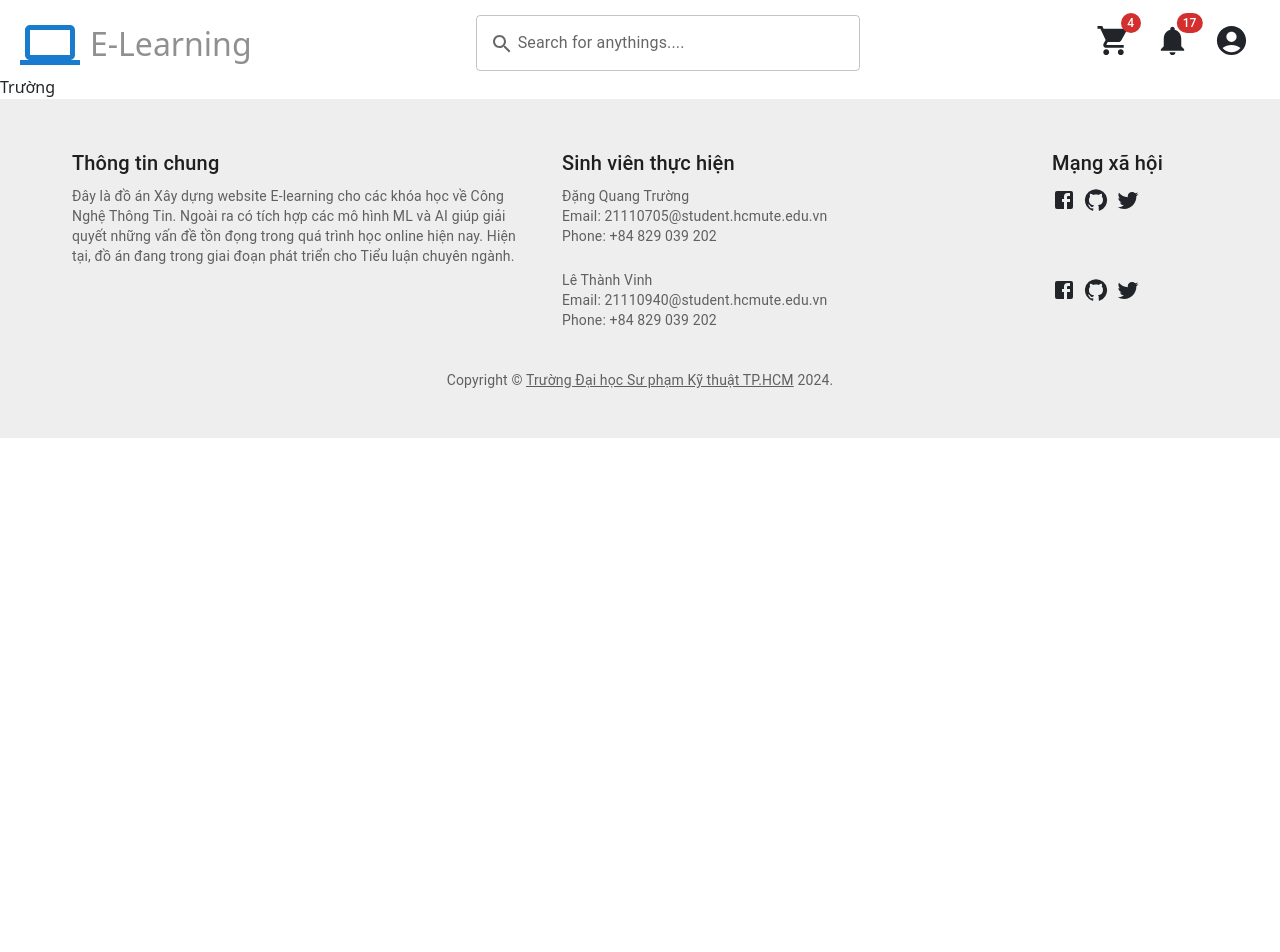
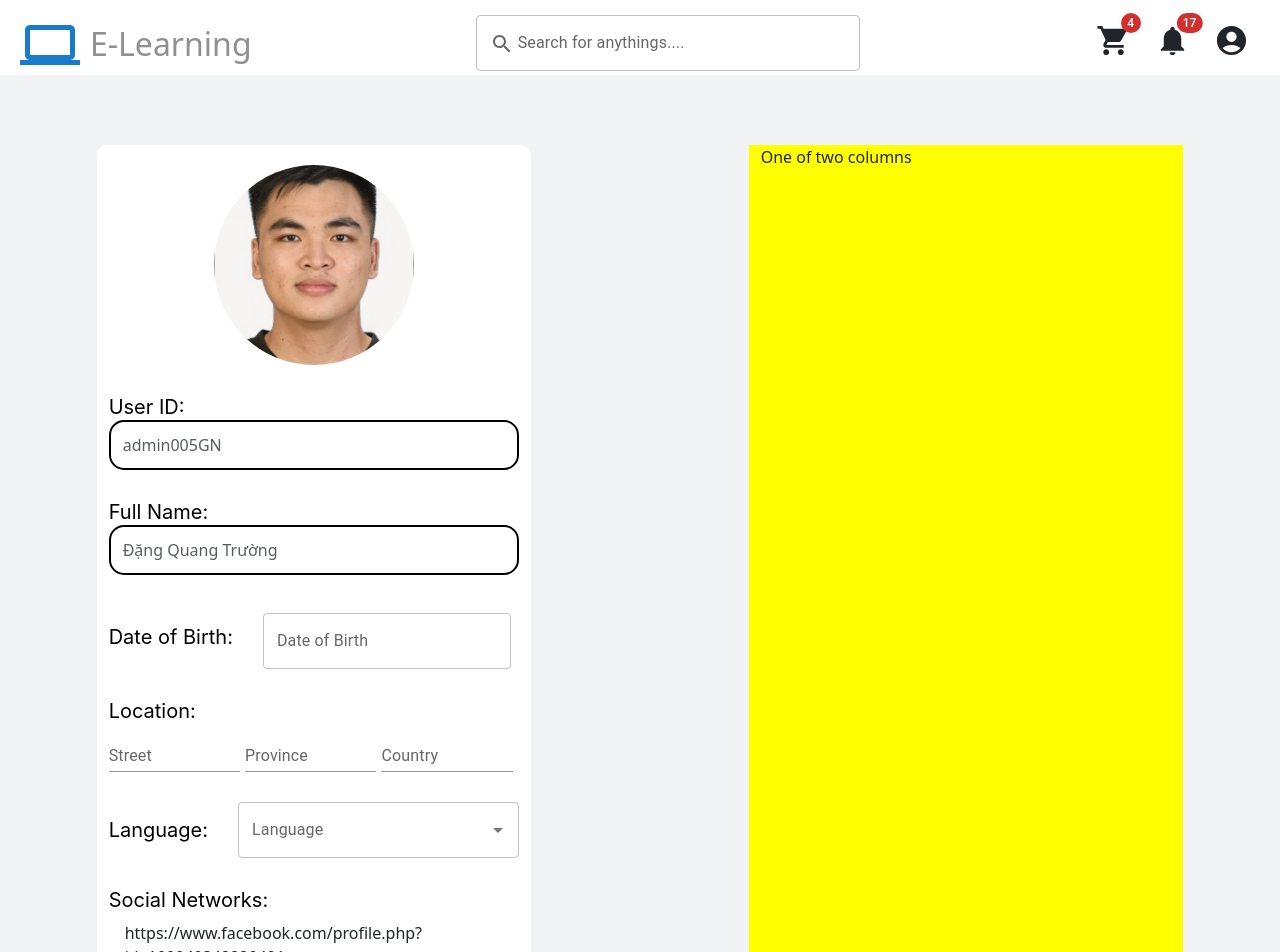
Before and after one commit to TruongDang23/Project_eLearning, a React (Vite) app: page / in a window 1280 px wide. Shown: the top 952 px of the page. Before the commit the page ends 800 px from the top, so only its background shows below. Built offline with nearby package versions, Linux system fonts and the light colour scheme.

Commit message:
Xong 50% của admin_information

```diff
--- a/package.json
+++ b/package.json
@@ -14,7 +14,9 @@
     "@emotion/styled": "^11.11.5",
     "@mui/icons-material": "^5.15.15",
     "@mui/material": "^5.15.15",
+    "@mui/x-date-pickers": "^7.1.1",
     "bootstrap": "^5.3.3",
+    "dayjs": "^1.11.10",
     "react": "^18.2.0",
     "react-dom": "^18.2.0",
     "react-router-dom": "^6.22.3"
--- a/src/components/general/Footer/footer.jsx
+++ b/src/components/general/Footer/footer.jsx
@@ -52,7 +52,7 @@ export default function Footer() {
               Email: 21110940@student.hcmute.edu.vn
             </Typography>
             <Typography variant="body2" color="text.secondary">
-              Phone: +84 829 039 202
+              Phone: +84 911 685 322
             </Typography>
           </Grid>
           <Grid item xs={12} sm={2}>
--- a/src/screens/admin/information/infomation.css
+++ /dev/null
@@ -1 +0,0 @@
-/*This is css of infomation screen of admin*/
--- /dev/null
+++ b/src/screens/admin/information/information.css
@@ -0,0 +1,17 @@
+/*This is css of infomation screen of admin*/
+label {
+    color: #000;
+    font-family: Inter;
+    font-size: 20px;
+    font-style: normal;
+    font-weight: 400;
+    line-height: normal;
+}
+
+.button_custom {
+    width: 40%;
+    margin-top: 30px;
+    margin-bottom: 30px;
+    display: flex;
+    justify-content: space-between;
+}
--- a/src/screens/admin/information/information.jsx
+++ b/src/screens/admin/information/information.jsx
@@ -1,13 +1,198 @@
 //This is information screen of admin
-import { GeneralFooter, HeaderAfterLogin } from '../../../components/general/index'
+import { GeneralFooter, HeaderAfterLogin } from '~/components/general/index'
+import './information.css'
+import 'bootstrap/dist/css/bootstrap.css'
+import Avatar from '@mui/material/Avatar'
+import avt from '~/assets/avatar.jpg'
+import { DemoContainer } from '@mui/x-date-pickers/internals/demo'
+import { AdapterDayjs } from '@mui/x-date-pickers/AdapterDayjs'
+import { LocalizationProvider } from '@mui/x-date-pickers/LocalizationProvider'
+import { DatePicker } from '@mui/x-date-pickers/DatePicker'
+import TextField from '@mui/material/TextField'
+import Autocomplete from '@mui/material/Autocomplete'
+import Button from '@mui/material/Button'
+
 function Information() {
   return (
     <>
       <HeaderAfterLogin/>
-      Trường
+
+      <div style={{ backgroundColor:'#F1F3F5' }}>
+        <div className="row justify-content-around" style={{ paddingTop: '70px', paddingBottom: '70px' }}>
+          <div className="col-4" style={{ display:'flex', flexDirection:'column', alignItems:'center', backgroundColor:'white', borderRadius:'10px' }}>
+            <Avatar
+              alt="Avatar"
+              src={avt}
+              sx={{ width: 200, height: 200, marginTop:'20px' }}
+            />
+
+            <div style={{ width: '100%', marginTop: '30px' }}>
+              <label style={{ textAlign:'right' }}>User ID:</label>
+              <input type="text" className="form-control" id="user_id" placeholder="admin005GN" style={{ borderWidth: '2px', borderRadius: '15px', borderColor:'black', height:'50px' }}/>
+            </div>
+
+            <div style={{ width: '100%', marginTop: '30px' }}>
+              <label style={{ textAlign:'right' }}>Full Name:</label>
+              <input type="text" className="form-control" id="full_name" placeholder="Đặng Quang Trường" style={{ borderWidth: '2px', borderRadius: '15px', borderColor:'black', height:'50px' }}/>
+            </div>
+
+            <div style={{ width: '100%', marginTop: '30px', display:'flex', alignItems:'center' }}>
+              <label style={{ textAlign: 'right', marginRight:'30px' }}>Date of Birth:</label>
+              <LocalizationProvider dateAdapter={AdapterDayjs}>
+                <DemoContainer components={['DatePicker']}>
+                  <DatePicker label="Date of Birth" format='DD/MM/YYYY' id="dob" />
+                </DemoContainer>
+              </LocalizationProvider>
+            </div>
+
+            <div style={{ width: '100%', marginTop: '30px' }}>
+              <label style={{ textAlign:'right' }}>Location:</label>
+              <br/>
+              <TextField id="street" label="Street" variant="standard" sx={{ width:'32%', marginRight:'5px' }}/>
+              <TextField id="province" label="Province" variant="standard" sx={{ width:'32%', marginRight:'5px' }} />
+              <TextField id="country" label="Country" variant="standard" sx={{ width:'32%', marginRight:'5px' }} />
+            </div>
+
+            <div style={{ width: '100%', marginTop: '30px', display: 'flex', alignItems: 'center' }}>
+              <label style={{ textAlign: 'right', marginRight: '30px' }}>Language:</label>
+              <Autocomplete
+                disablePortal
+                id="language"
+                options={languages}
+                sx={{ width: 300 }}
+                renderInput={(params) => <TextField {...params} label="Language" />}
+              />
+            </div>
+
+            <div style={{ width: '100%', marginTop: '30px' }}>
+              <label style={{ textAlign: 'right' }}>Social Networks:</label>
+              <ul className="list-group list-group-flush">
+                <a href="https://www.facebook.com/profile.php?id=100040342220491" className="list-group-item list-group-item-action">https://www.facebook.com/profile.php?id=100040342220491</a>
+                <a href="https://github.com/TruongDang23" className="list-group-item list-group-item-action">https://github.com/TruongDang23</a>
+              </ul>
+              <a href="#" style={{ marginLeft:'80%' }}>Add new</a>
+            </div>
+
+            <div style={{ width: '100%', marginTop: '30px' }}>
+              <label style={{ textAlign:'right' }}>Activity Status:</label>
+              <input type="text" className="form-control" id="activity_status" placeholder="Working" style={{ borderWidth: '2px', borderRadius: '15px', borderColor:'black', height:'50px' }}/>
+            </div>
+
+            <div className="button_custom">
+              <input className="btn btn-primary" type="submit" value="SAVE" id="btnSave"/>
+              <button type="button" className="btn btn-outline-danger" id="btnCancel">CANCEL</button>
+            </div>
+          </div>
+
+          <div className="col-4" style={{ backgroundColor: 'yellow' }}>
+            One of two columns
+          </div>
+        </div>
+      </div>
+
       <GeneralFooter/>
     </>
   )
 }
 
+const languages = [
+  { label: 'English' },
+  { label: 'Spanish' },
+  { label: 'Mandarin Chinese' },
+  { label: 'Hindi' },
+  { label: 'French' },
+  { label: 'Standard Arabic' },
+  { label: 'Bengali' },
+  { label: 'Russian' },
+  { label: 'Portuguese' },
+  { label: 'Urdu' },
+  { label: 'Indonesian' },
+  { label: 'German' },
+  { label: 'Japanese' },
+  { label: 'Swahili' },
+  { label: 'Marathi' },
+  { label: 'Telugu' },
+  { label: 'Turkish' },
+  { label: 'Tamil' },
+  { label: 'Yoruba' },
+  { label: 'Italian' },
+  { label: 'Vietnamese' },
+  { label: 'Thai' },
+  { label: 'Korean' },
+  { label: 'Javanese' },
+  { label: 'Filipino' },
+  { label: 'Amharic' },
+  { label: 'Oromo' },
+  { label: 'Burmese' },
+  { label: 'Swedish' },
+  { label: 'Dutch' },
+  { label: 'Pashto' },
+  { label: 'Ukrainian' },
+  { label: 'Gujarati' },
+  { label: 'Polish' },
+  { label: 'Xhosa' },
+  { label: 'Malayalam' },
+  { label: 'Sindhi' },
+  { label: 'Farsi (Persian)' },
+  { label: 'Romanian' },
+  { label: 'Maithili' },
+  { label: 'Hausa' },
+  { label: 'Burmese' },
+  { label: 'Kannada' },
+  { label: 'Serbo-Croatian' },
+  { label: 'Nepali' },
+  { label: 'Sinhala' },
+  { label: 'Uzbek' },
+  { label: 'Kurdish' },
+  { label: 'Bhojpuri' },
+  { label: 'Zulu' },
+  { label: 'Fulfulde' },
+  { label: 'Tagalog' },
+  { label: 'Yiddish' },
+  { label: 'Igbo' },
+  { label: 'Azerbaijani' },
+  { label: 'Slovak' },
+  { label: 'Tigrinya' },
+  { label: 'Danish' },
+  { label: 'Hungarian' },
+  { label: 'Latvian' },
+  { label: 'Czech' },
+  { label: 'Tswana' },
+  { label: 'Akan' },
+  { label: 'Icelandic' },
+  { label: 'Greek' },
+  { label: 'Tatar' },
+  { label: 'Catalan' },
+  { label: 'Slovenian' },
+  { label: 'Kinyarwanda' },
+  { label: 'Lithuanian' },
+  { label: 'Albanian' },
+  { label: 'Norwegian' },
+  { label: 'Bosnian' },
+  { label: 'Georgian' },
+  { label: 'Malagasy' },
+  { label: 'Armenian' },
+  { label: 'Sundanese' },
+  { label: 'Macedonian' },
+  { label: 'Pashto' },
+  { label: 'Bulgarian' },
+  { label: 'Tajik' },
+  { label: 'Chichewa' },
+  { label: 'Lao' },
+  { label: 'Kinyarwanda' },
+  { label: 'Kazakh' },
+  { label: 'Cebuano' },
+  { label: 'Kurdish' },
+  { label: 'Corsican' },
+  { label: 'Somali' },
+  { label: 'Luxembourgish' },
+  { label: 'Fijian' },
+  { label: 'Haitian Creole' },
+  { label: 'Maltese' },
+  { label: 'Gaelic (Scottish)' },
+  { label: 'Tsonga' },
+  { label: 'Sesotho' },
+  { label: 'Kirundi' }
+]
+
 export default Information
--- a/vite.config.js
+++ b/vite.config.js
@@ -3,5 +3,10 @@ import react from '@vitejs/plugin-react'
 
 // https://vitejs.dev/config/
 export default defineConfig({
-  plugins: [react()]
+  plugins: [react()],
+  resolve: {
+    alias: [
+      { find: '~', replacement: '/src' }
+    ]
+  }
 })
```
Also changed, not shown: src/assets/avatar.jpg (added), 1 other file (tests, documents, lock files or other folders).
